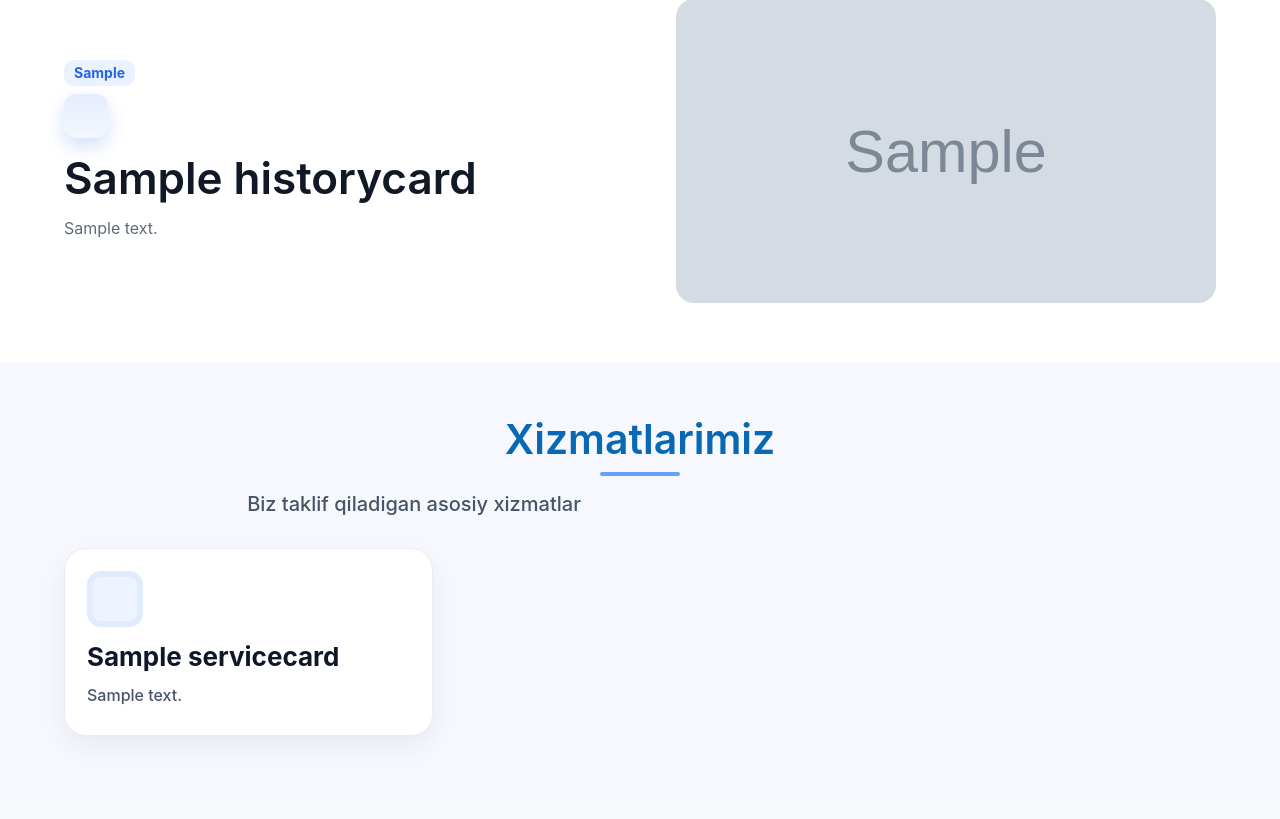
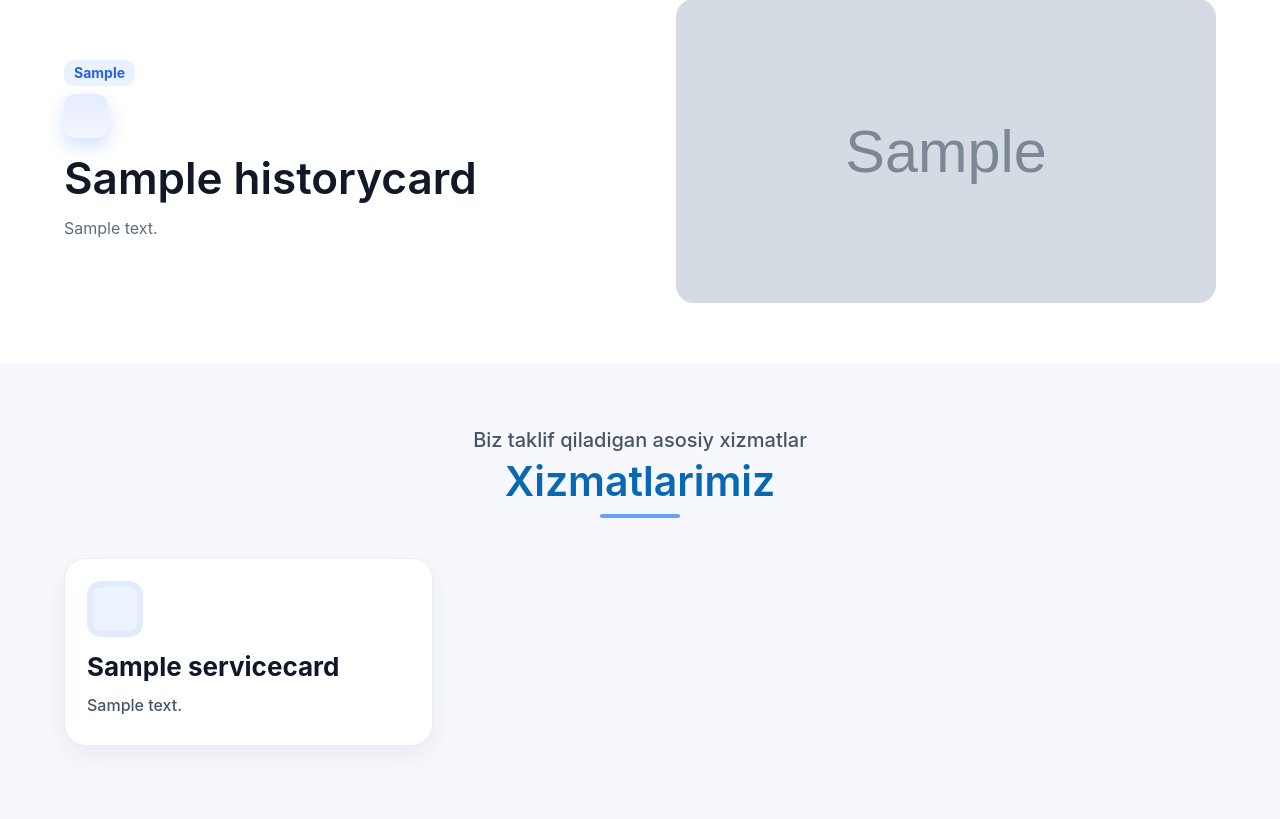
Before and after one commit to davronovuz/biotektpharm, a Django app: template templates/index.html in a window 1280 px wide. Shown: the part 1904-2723 px from the top of the page. Run offline with Django 5.2, Linux system fonts and the light colour scheme; the template is opened without the code that fills it: values that come from a table or form of the project are taken from there, others are empty; tables that the repository leaves empty hold one stand-in row (values such as "Sample post"); grey boxes marked "Sample" are stand-in pictures; parts of the project's set-up code (start-up, migrations or seed data) failed here and were passed over.

Commit message:
dsjnasa sanjs

```diff
--- a/static/css/styles.css
+++ b/static/css/styles.css
@@ -662,6 +662,7 @@ section{padding:6rem 0;position:relative}
   color: #0868B4;                   /* figmadagi ko‘k */
   margin: 0 0 12px;
 }
+
 .services .section-header p{
   /* Biz taklif qiladigan asosiy xizmatlar */
   font-family: "SF Pro Display", system-ui, -apple-system, "Inter", "Segoe UI", Arial, sans-serif;
@@ -671,6 +672,11 @@ section{padding:6rem 0;position:relative}
   letter-spacing: 0;
   color: #475467;
   margin: 0;
+  text-align: center;
+}
+
+.services .section-header p{
+  margin: 5px auto;             /* ixtiyoriy: p’ni ham markazga “blok” sifatida */
 }
 
 /* Grid */
--- a/templates/index.html
+++ b/templates/index.html
@@ -269,8 +269,9 @@
 <section class="services" id="services">
   <div class="container">
     <div class="section-header">
+      <p>Biz taklif qiladigan asosiy xizmatlar</p>
       <h2>Xizmatlarimiz</h2>
-      <p>Biz taklif qiladigan asosiy xizmatlar</p>
+
     </div>
 
     <div class="svc-grid">
```
